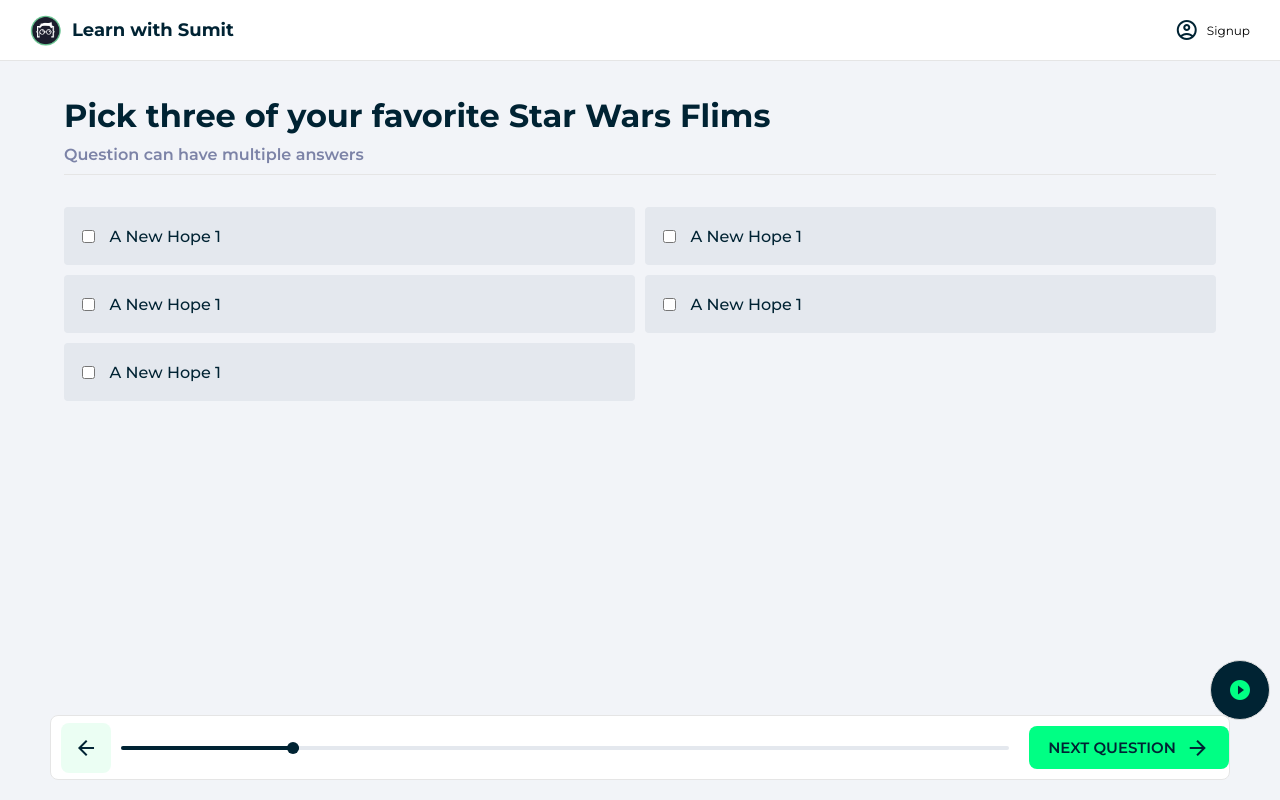
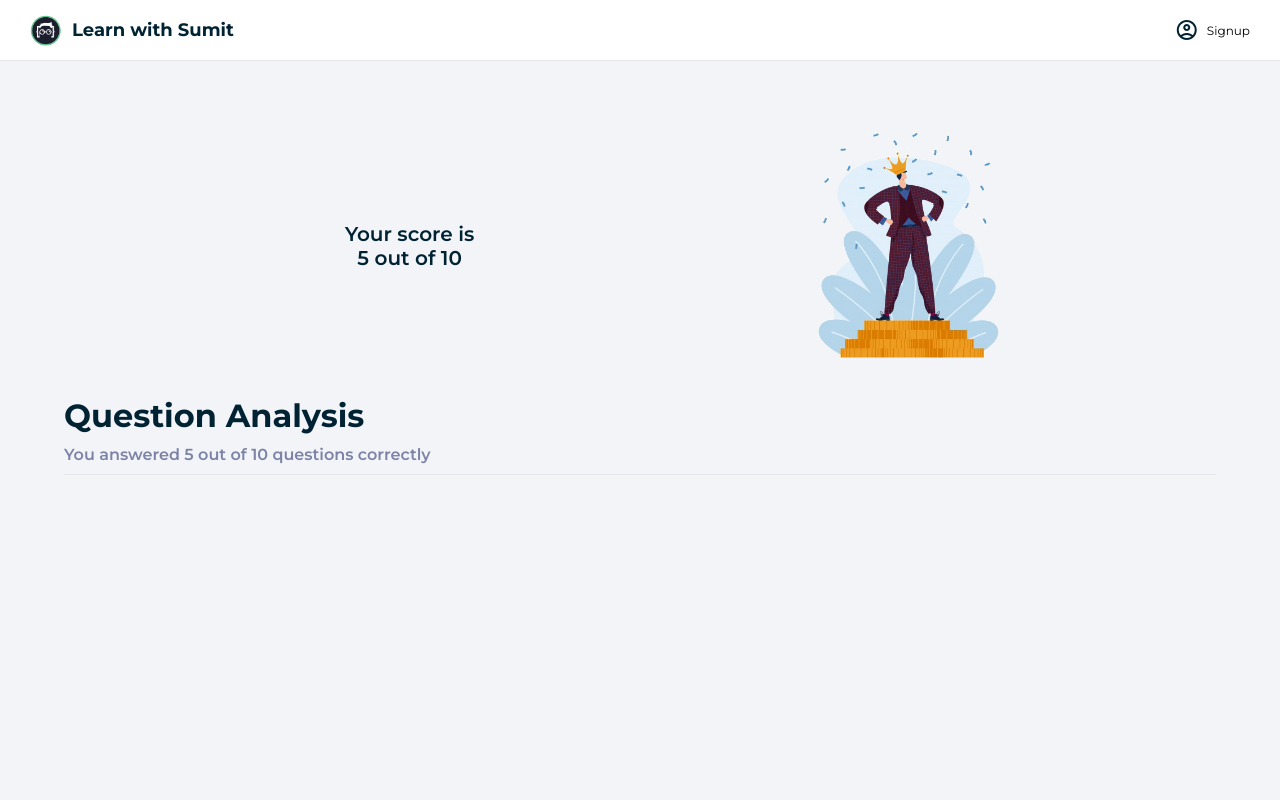
Before and after one commit to asmsaiff/react-quiz-app, a React (Create React App) app: page / in a window 1280 px wide. Built offline with nearby package versions, Linux system fonts and the light colour scheme.

Commit message:
add summary component to app

```diff
--- a/src/components/App.js
+++ b/src/components/App.js
@@ -1,13 +1,15 @@
 import '../styles/App.css'
 import Layout from "./Layout";
-import Quiz from './pages/Quiz';
+import Result from './pages/Result';
+// import Quiz from './pages/Quiz';
 // import Videos from './Videos';
 
 function App() {
     return (
         <Layout>
             {/* <Videos /> */}
-            <Quiz />
+            {/* <Quiz /> */}
+            <Result />
         </Layout>
     );
 }
```
